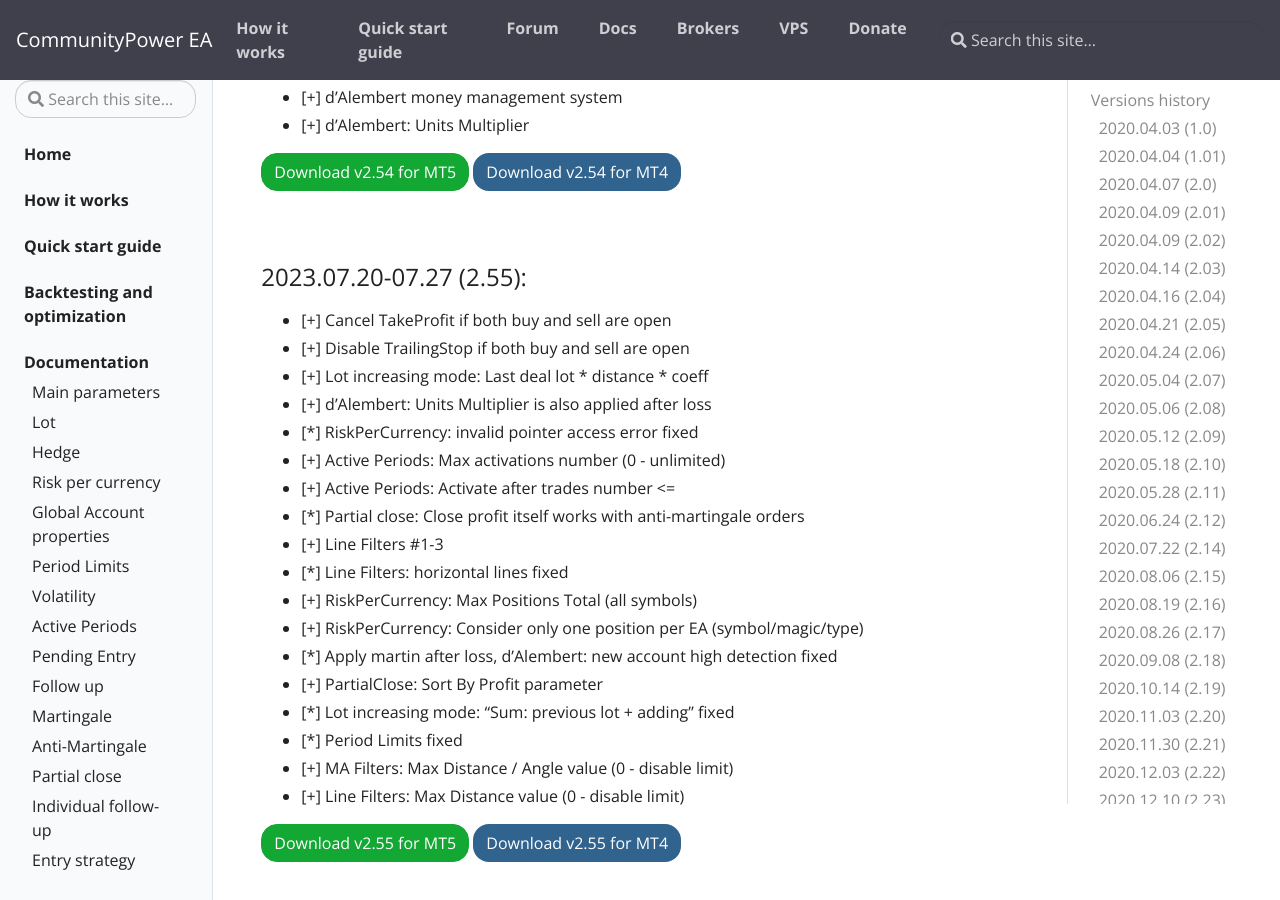
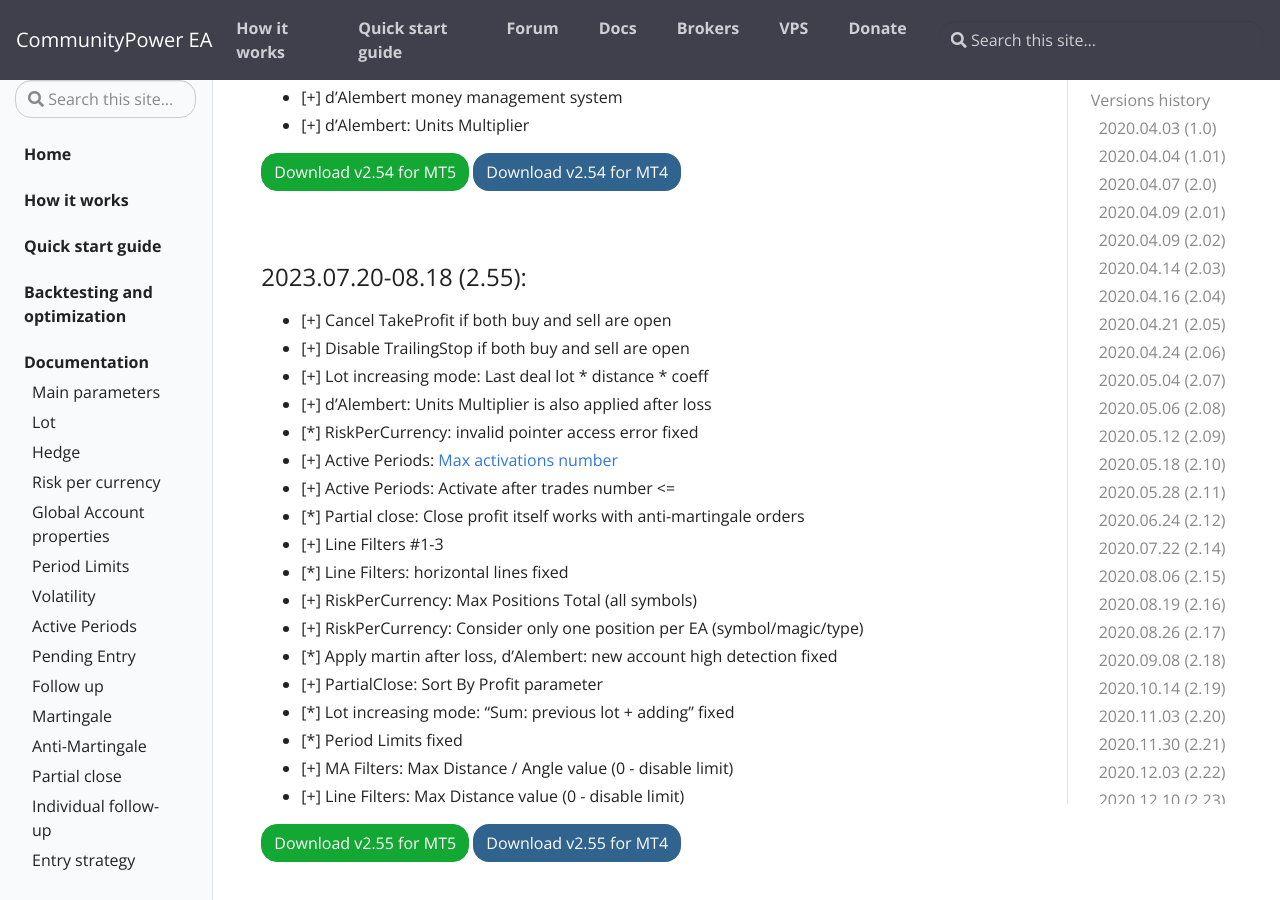
Before and after one commit to komposter/CommunityPowerEA.com, a Jekyll site: the page built from _docs/versions-history.md, in a window 1280 px wide and 900 px high, scrolled down 19638 px. Built offline with Jekyll 4.4.1, drawn with Linux system fonts in a browser that asks for light colours.

Commit message:
Content change

```diff
--- a/_docs/versions-history.md
+++ b/_docs/versions-history.md
@@ -665,13 +665,13 @@
 
 <br />
 
-### 2023.07.20-07.27 (2.55):
+### 2023.07.20-08.18 (2.55):
 * [+] Cancel TakeProfit if both buy and sell are open
 * [+] Disable TrailingStop if both buy and sell are open
 * [+] Lot increasing mode: Last deal lot * distance * coeff
 * [+] d'Alembert: Units Multiplier is also applied after loss
 * [*] RiskPerCurrency: invalid pointer access error fixed
-* [+] Active Periods: Max activations number (0 - unlimited)
+* [+] Active Periods: [Max activations number]({{site.baseurl}}/docs/active-periods#max-activations-number)
 * [+] Active Periods: Activate after trades number <=
 * [*] Partial close: Close profit itself works with anti-martingale orders
 * [+] Line Filters #1-3
```
Also changed, not shown: _docs/active-periods.md (+1 -1 lines), _docs/follow-up.md (+2 -2 lines), _docs/signals-and-filters.md (+1 -1 lines).
